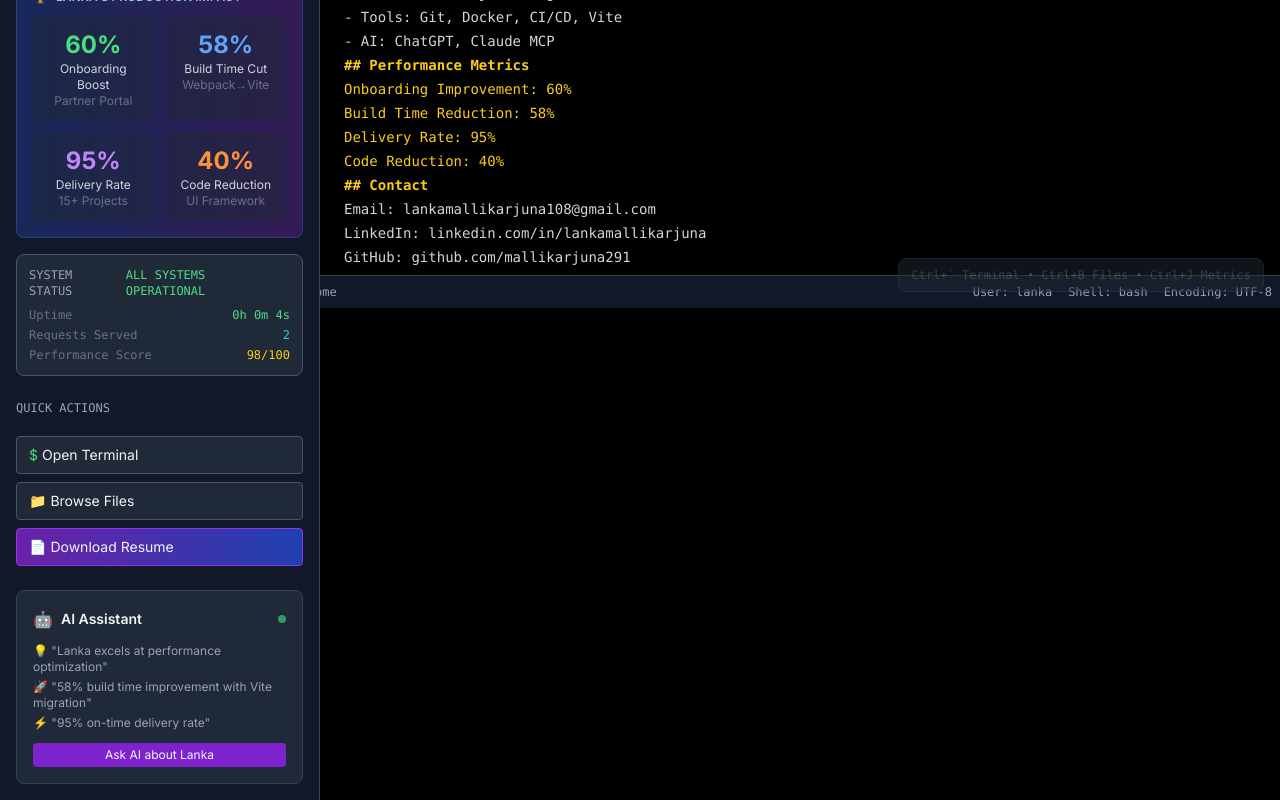
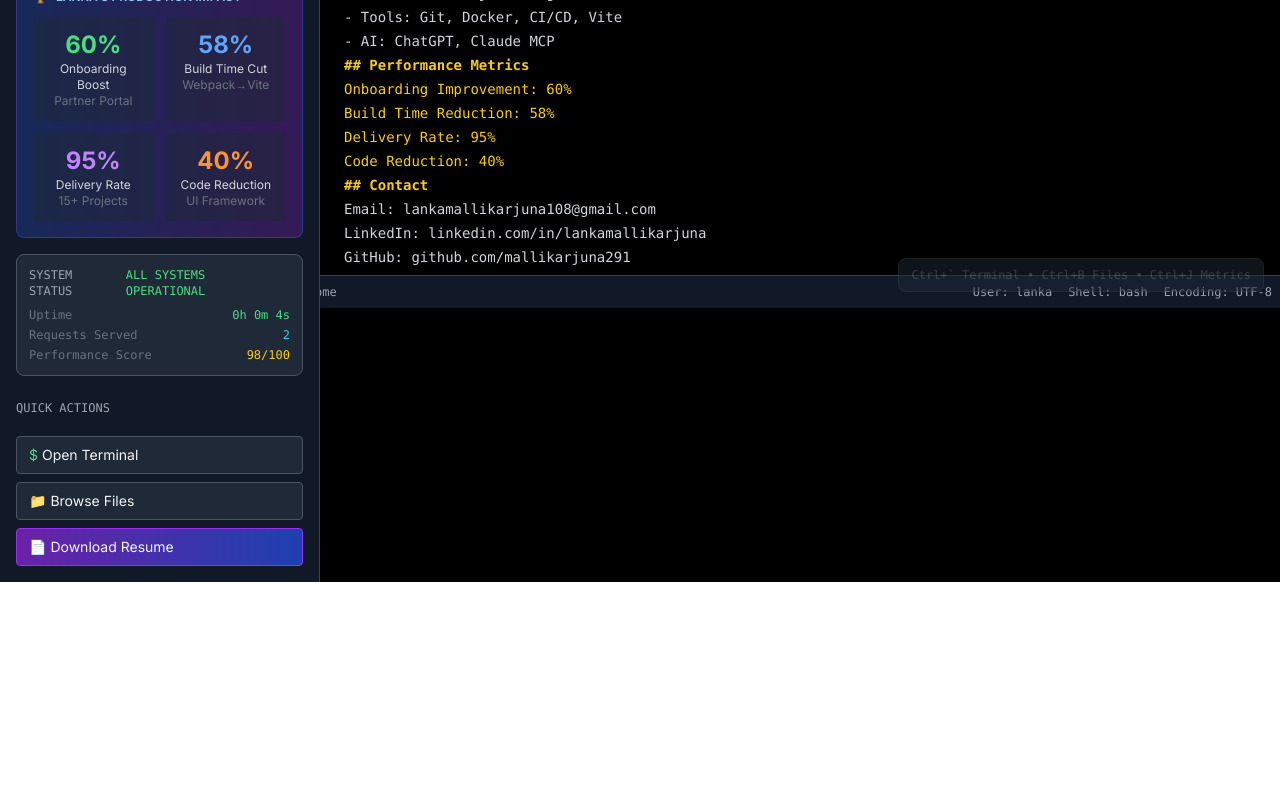
Before and after one commit to mallikarjuna291/portfolio-website, a React (Vite) app: page / in a window 1280 px wide. Shown: the part 492-1292 px from the top of the page. After the commit the page ends 1074 px from the top, so only its background shows below. Built offline with nearby package versions, Linux system fonts and the light colour scheme.

Commit message:
fixed hamburger functionality in hosted site

```diff
--- a/index.html
+++ b/index.html
@@ -4,12 +4,19 @@
     <meta charset="UTF-8" />
     <link rel="icon" type="image/png" href="/logo.png" />
     <link rel="apple-touch-icon" href="/logo.png" />
-    <meta name="viewport" content="width=device-width, initial-scale=1.0" />
+    <meta name="viewport" content="width=device-width, initial-scale=1.0, maximum-scale=5.0, user-scalable=yes" />
     <meta name="description" content="Revolutionary IDE-themed portfolio of Lanka Mallikarjuna - Software Engineer at Syscloud Technologies. Interactive terminal, file explorer, and live performance metrics showcase real development expertise." />
+    <meta name="theme-color" content="#1f2937" />
     <link rel="preconnect" href="https://fonts.googleapis.com">
     <link rel="preconnect" href="https://fonts.gstatic.com" crossorigin>
     <link href="https://fonts.googleapis.com/css2?family=Inter:wght@300;400;500;600;700&display=swap" rel="stylesheet">
     <title>Lanka.dev - Interactive Development Environment Portfolio</title>
+    <style>
+      /* Prevent 300ms tap delay on mobile */
+      * {
+        touch-action: manipulation;
+      }
+    </style>
   </head>
   <body>
     <div id="root"></div>
--- a/src/App.jsx
+++ b/src/App.jsx
@@ -53,11 +53,15 @@ function App() {
     return () => document.removeEventListener('keydown', handleKeyboard)
   }, [showMetrics])
 
-  // Auto-hide metrics on mobile
+  // Auto-hide metrics on mobile, but keep sidebar functionality
   useEffect(() => {
     const handleResize = () => {
       if (window.innerWidth < 768) {
-        setShowMetrics(false)
+        setShowMetrics(true) // Keep metrics enabled for mobile drawer
+        setIsMobileMenuOpen(false) // Close mobile menu on resize
+      } else {
+        setShowMetrics(true) // Show on desktop
+        setIsMobileMenuOpen(false) // Reset mobile menu state
       }
     }
     handleResize()
@@ -105,18 +109,19 @@ function App() {
         onMetricsToggle={() => setShowMetrics(!showMetrics)}
       />
 
-      {/* Mobile Menu Toggle Button */}
+      {/* Mobile Menu Toggle Button - Always visible on mobile */}
       <button
         onClick={() => setIsMobileMenuOpen(!isMobileMenuOpen)}
-        className="md:hidden fixed bottom-4 left-4 z-50 bg-blue-600 hover:bg-blue-700 text-white p-4 rounded-full shadow-lg transition-all"
+        className="md:hidden fixed bottom-4 left-4 z-50 bg-blue-600 hover:bg-blue-700 active:bg-blue-800 text-white p-4 rounded-full shadow-lg transition-all"
         aria-label="Toggle mobile menu"
+        style={{ touchAction: 'manipulation' }}
       >
         {isMobileMenuOpen ? (
-          <svg className="w-6 h-6" fill="none" stroke="currentColor" viewBox="0 0 24 24">
+          <svg className="w-6 h-6" fill="none" stroke="currentColor" viewBox="0 0 24 24" xmlns="http://www.w3.org/2000/svg">
             <path strokeLinecap="round" strokeLinejoin="round" strokeWidth={2} d="M6 18L18 6M6 6l12 12" />
           </svg>
         ) : (
-          <svg className="w-6 h-6" fill="none" stroke="currentColor" viewBox="0 0 24 24">
+          <svg className="w-6 h-6" fill="none" stroke="currentColor" viewBox="0 0 24 24" xmlns="http://www.w3.org/2000/svg">
             <path strokeLinecap="round" strokeLinejoin="round" strokeWidth={2} d="M4 6h16M4 12h16m-16 6h16" />
           </svg>
         )}
@@ -127,14 +132,13 @@ function App() {
         {/* Performance Metrics Sidebar - Desktop & Mobile Drawer */}
         <div
           className={`
-            ${showMetrics ? 'block' : 'hidden'}
             fixed md:relative inset-y-0 left-0 z-40
             w-80 md:w-80
             border-r border-gray-700 bg-gray-900
             p-4 overflow-y-auto
             transform transition-transform duration-300 ease-in-out
             ${isMobileMenuOpen ? 'translate-x-0' : '-translate-x-full'}
-            md:translate-x-0
+            ${showMetrics ? 'md:translate-x-0' : 'md:hidden'}
             top-14 md:top-auto
           `}
         >
@@ -169,29 +173,6 @@ function App() {
               <span className="text-yellow-400">📄</span> Download Resume
             </a>
           </div>
-
-          {/* AI Assistant Panel */}
-          <div className="mt-6 bg-gray-800 rounded-lg p-4 border border-gray-700">
-            <div className="flex items-center gap-2 mb-3">
-              <span className="text-purple-400">🤖</span>
-              <span className="text-sm font-semibold">AI Assistant</span>
-              <div className="w-2 h-2 bg-green-400 rounded-full animate-pulse ml-auto"></div>
-            </div>
-            <div className="text-xs text-gray-400 space-y-1">
-              <div>💡 "Lanka excels at performance optimization"</div>
-              <div>🚀 "58% build time improvement with Vite migration"</div>
-              <div>⚡ "95% on-time delivery rate"</div>
-            </div>
-            <button
-              onClick={() => {
-                setIsTerminalOpen(true)
-                setIsMobileMenuOpen(false)
-              }}
-              className="w-full mt-3 px-2 py-1 text-xs bg-purple-700 hover:bg-purple-600 rounded transition-colors"
-            >
-              Ask AI about Lanka
-            </button>
-          </div>
         </div>
 
         {/* Overlay for mobile menu */}
@@ -199,6 +180,8 @@ function App() {
           <div
             className="md:hidden fixed inset-0 bg-black bg-opacity-50 z-30 top-14"
             onClick={() => setIsMobileMenuOpen(false)}
+            onTouchEnd={() => setIsMobileMenuOpen(false)}
+            style={{ touchAction: 'manipulation' }}
           />
         )}
 
```
